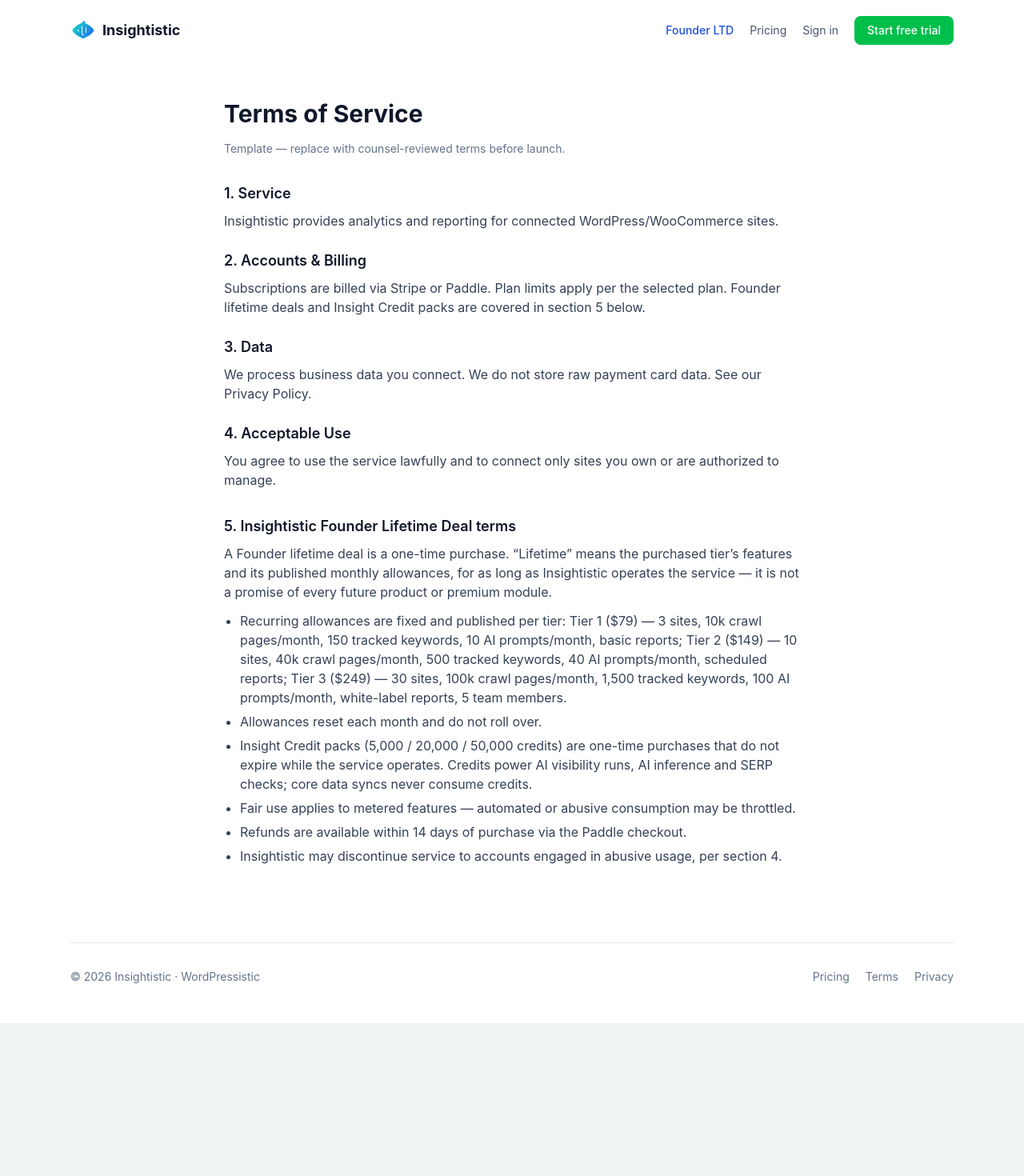
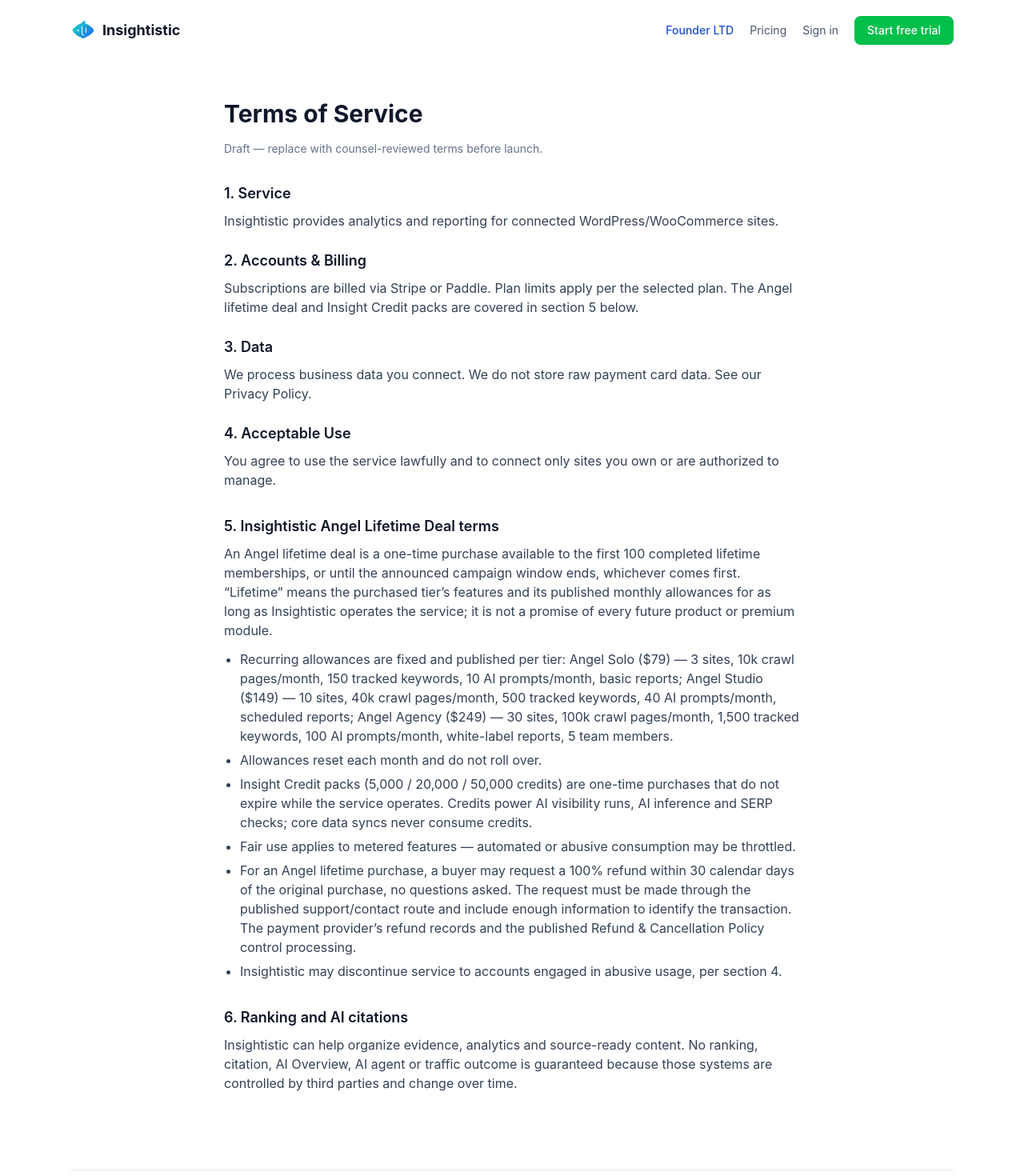
Before and after one commit to Shubochandrosarker/insightistic-app, a Next.js app in the folder insightistic-app/: page /terms in a window 1280 px wide. Shown: the top 1470 px of the page at 80% size. Before the commit the page ends 1279 px from the top, so only its background shows below. Built offline with nearby package versions, Linux system fonts and the light colour scheme; no server answers.

Commit message:
legal: align Angel terms and 30-day guarantee draft

```diff
--- a/insightistic-app/app/terms/page.tsx
+++ b/insightistic-app/app/terms/page.tsx
@@ -1,44 +1,39 @@
 import { Nav } from "@/components/marketing/Nav";
 import { Footer } from "@/components/marketing/Footer";
+
 export default function Terms() {
   return (
     <main className="bg-white">
       <Nav />
       <article className="mx-auto max-w-3xl px-6 py-12 text-slate-700">
         <h1 className="text-3xl font-bold text-slate-900">Terms of Service</h1>
-        <p className="mt-4 text-sm text-slate-500">Template — replace with counsel-reviewed terms before launch.</p>
+        <p className="mt-4 text-sm text-slate-500">Draft — replace with counsel-reviewed terms before launch.</p>
+
         <h2 className="mt-8 text-lg font-semibold text-slate-900">1. Service</h2>
         <p className="mt-2">Insightistic provides analytics and reporting for connected WordPress/WooCommerce sites.</p>
+
         <h2 className="mt-6 text-lg font-semibold text-slate-900">2. Accounts &amp; Billing</h2>
-        <p className="mt-2">Subscriptions are billed via Stripe or Paddle. Plan limits apply per the selected plan. Founder lifetime deals and Insight Credit packs are covered in section 5 below.</p>
+        <p className="mt-2">Subscriptions are billed via Stripe or Paddle. Plan limits apply per the selected plan. The Angel lifetime deal and Insight Credit packs are covered in section 5 below.</p>
+
         <h2 className="mt-6 text-lg font-semibold text-slate-900">3. Data</h2>
         <p className="mt-2">We process business data you connect. We do not store raw payment card data. See our Privacy Policy.</p>
+
         <h2 className="mt-6 text-lg font-semibold text-slate-900">4. Acceptable Use</h2>
         <p className="mt-2">You agree to use the service lawfully and to connect only sites you own or are authorized to manage.</p>
-        <h2 className="mt-8 text-lg font-semibold text-slate-900">5. Insightistic Founder Lifetime Deal terms</h2>
-        <p className="mt-2">
-          A Founder lifetime deal is a one-time purchase. &ldquo;Lifetime&rdquo; means the purchased tier&rsquo;s
-          features and its published monthly allowances, for as long as Insightistic operates the service — it is
-          not a promise of every future product or premium module.
-        </p>
+
+        <h2 className="mt-8 text-lg font-semibold text-slate-900">5. Insightistic Angel Lifetime Deal terms</h2>
+        <p className="mt-2">An Angel lifetime deal is a one-time purchase available to the first 100 completed lifetime memberships, or until the announced campaign window ends, whichever comes first. “Lifetime” means the purchased tier’s features and its published monthly allowances for as long as Insightistic operates the service; it is not a promise of every future product or premium module.</p>
         <ul className="mt-3 list-disc space-y-1.5 pl-5">
-          <li>
-            Recurring allowances are fixed and published per tier: Tier&nbsp;1 ($79) — 3 sites, 10k crawl
-            pages/month, 150 tracked keywords, 10 AI prompts/month, basic reports; Tier&nbsp;2 ($149) — 10 sites,
-            40k crawl pages/month, 500 tracked keywords, 40 AI prompts/month, scheduled reports; Tier&nbsp;3
-            ($249) — 30 sites, 100k crawl pages/month, 1,500 tracked keywords, 100 AI prompts/month, white-label
-            reports, 5 team members.
-          </li>
+          <li>Recurring allowances are fixed and published per tier: Angel Solo ($79) — 3 sites, 10k crawl pages/month, 150 tracked keywords, 10 AI prompts/month, basic reports; Angel Studio ($149) — 10 sites, 40k crawl pages/month, 500 tracked keywords, 40 AI prompts/month, scheduled reports; Angel Agency ($249) — 30 sites, 100k crawl pages/month, 1,500 tracked keywords, 100 AI prompts/month, white-label reports, 5 team members.</li>
           <li>Allowances reset each month and do not roll over.</li>
-          <li>
-            Insight Credit packs (5,000 / 20,000 / 50,000 credits) are one-time purchases that do not expire while
-            the service operates. Credits power AI visibility runs, AI inference and SERP checks; core data syncs
-            never consume credits.
-          </li>
+          <li>Insight Credit packs (5,000 / 20,000 / 50,000 credits) are one-time purchases that do not expire while the service operates. Credits power AI visibility runs, AI inference and SERP checks; core data syncs never consume credits.</li>
           <li>Fair use applies to metered features — automated or abusive consumption may be throttled.</li>
-          <li>Refunds are available within 14 days of purchase via the Paddle checkout.</li>
+          <li>For an Angel lifetime purchase, a buyer may request a 100% refund within 30 calendar days of the original purchase, no questions asked. The request must be made through the published support/contact route and include enough information to identify the transaction. The payment provider’s refund records and the published Refund &amp; Cancellation Policy control processing.</li>
           <li>Insightistic may discontinue service to accounts engaged in abusive usage, per section 4.</li>
         </ul>
+
+        <h2 className="mt-8 text-lg font-semibold text-slate-900">6. Ranking and AI citations</h2>
+        <p className="mt-2">Insightistic can help organize evidence, analytics and source-ready content. No ranking, citation, AI Overview, AI agent or traffic outcome is guaranteed because those systems are controlled by third parties and change over time.</p>
       </article>
       <Footer />
     </main>
```
